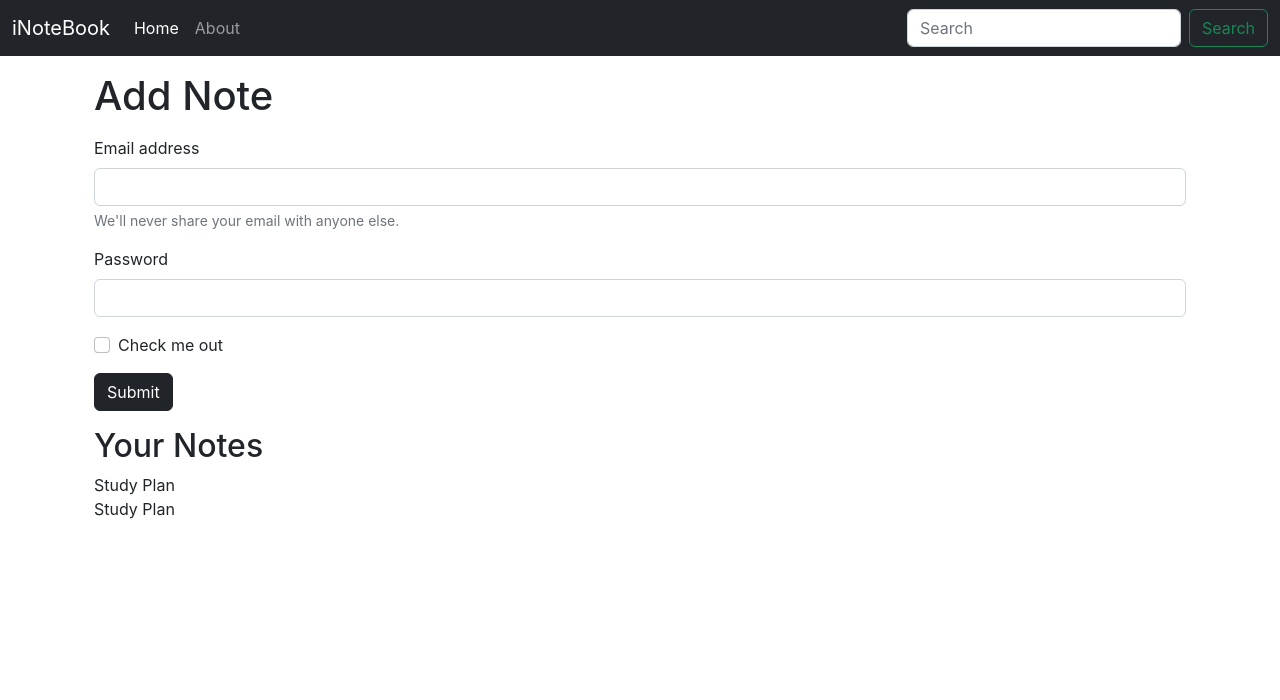
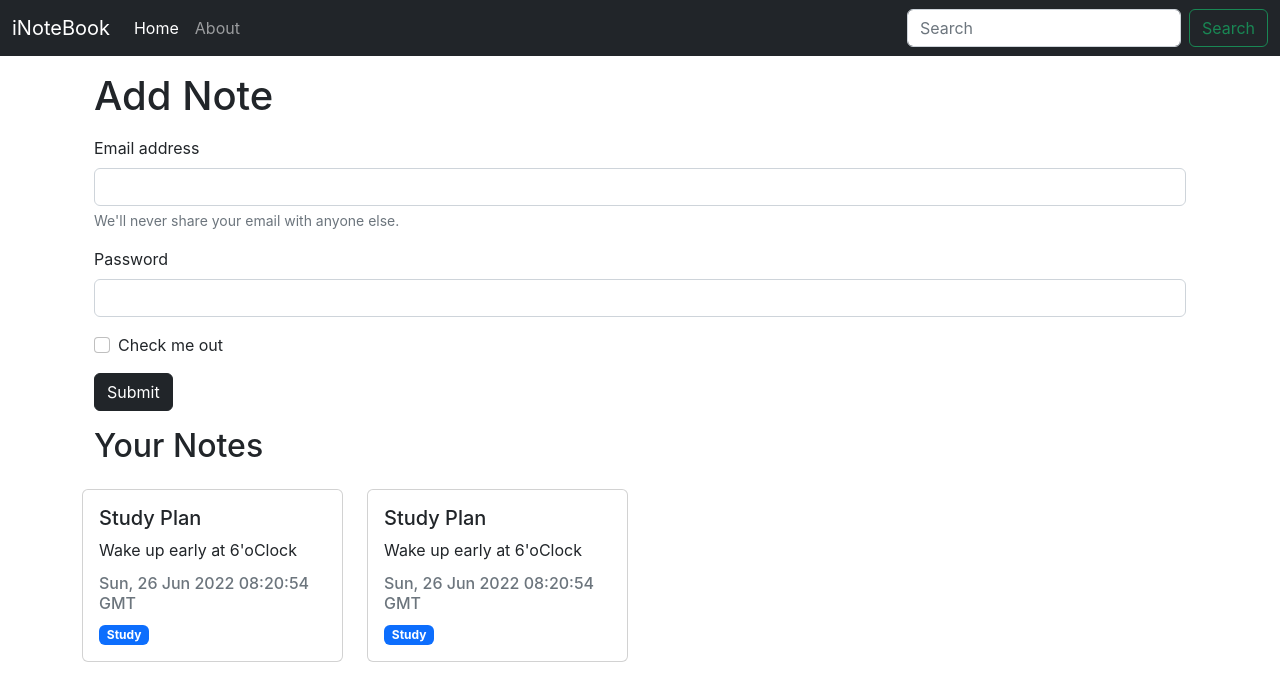
Before and after one commit to dhaval7152/inotebookReact, a React (Create React App) app: page / in a window 1280 px wide. Shown: the top 700 px of the page. Built offline with nearby package versions, Linux system fonts and the light colour scheme.

Commit message:
#61 NoteItem

```diff
--- a/src/components/Home.js
+++ b/src/components/Home.js
@@ -1,12 +1,10 @@
 import React, { useContext } from "react";
-import noteContext from "../context/notes/noteContext";
+import Notes from "./Notes";
 
 export const Home=()=>{
-    const context=useContext(noteContext);
-    // eslint-disable-next-line
-    const{notes,setNotes}=context;
+
     return(
-        <div>
+        <div >
             <div className="container my-3">
             <h1>Add Note</h1>
            <form className="my-3 ">
@@ -26,14 +24,9 @@ export const Home=()=>{
                 <button type="submit" className="btn btn-dark">Submit</button>
             </form>
             <h2>Your Notes</h2>
-            {notes.map((note)=>{
-                return (
 
-                    <div>{note.title }</div>
-                )
-
-            })}
             </div>
+            <Notes />
         </div>
     );
 }
--- /dev/null
+++ b/src/components/NoteItem.js
@@ -0,0 +1,20 @@
+import React from "react";
+
+const NoteItem = (props) => {
+  const { note } = props;
+  return (
+    // <div>{note.title}</div>
+    <div className="col-md-3 my-2">
+      <div className="card ">
+        <div key={Math.random()} className="card-body  ">
+          <h5 className="card-title">{note.title}</h5>
+          <p className="card-text">{note.description}</p>
+          <h6 className="card-subtitle mb-2 text-muted">{new Date(note.date).toGMTString()}</h6>
+        <span class="badge  text-bg-primary">{note.tag}</span>
+        </div>
+      </div>
+    </div>
+  );
+};
+
+export default NoteItem;
--- /dev/null
+++ b/src/components/Notes.js
@@ -0,0 +1,20 @@
+import React, { useContext } from "react";
+import noteContext from "../context/notes/noteContext";
+import NoteItem from "./NoteItem";
+const Notes = () => {
+  const context = useContext(noteContext);
+  const { notes, setNotes } = context;
+
+  return (
+    <div className="row my-3">
+      {notes.map((note) => {
+        return (
+          // <div key={Math.random()}>{note.title }</div>
+          <NoteItem key={Math.random()} note={note} />
+        );
+      })}
+    </div>
+  );
+};
+
+export default Notes;
```
